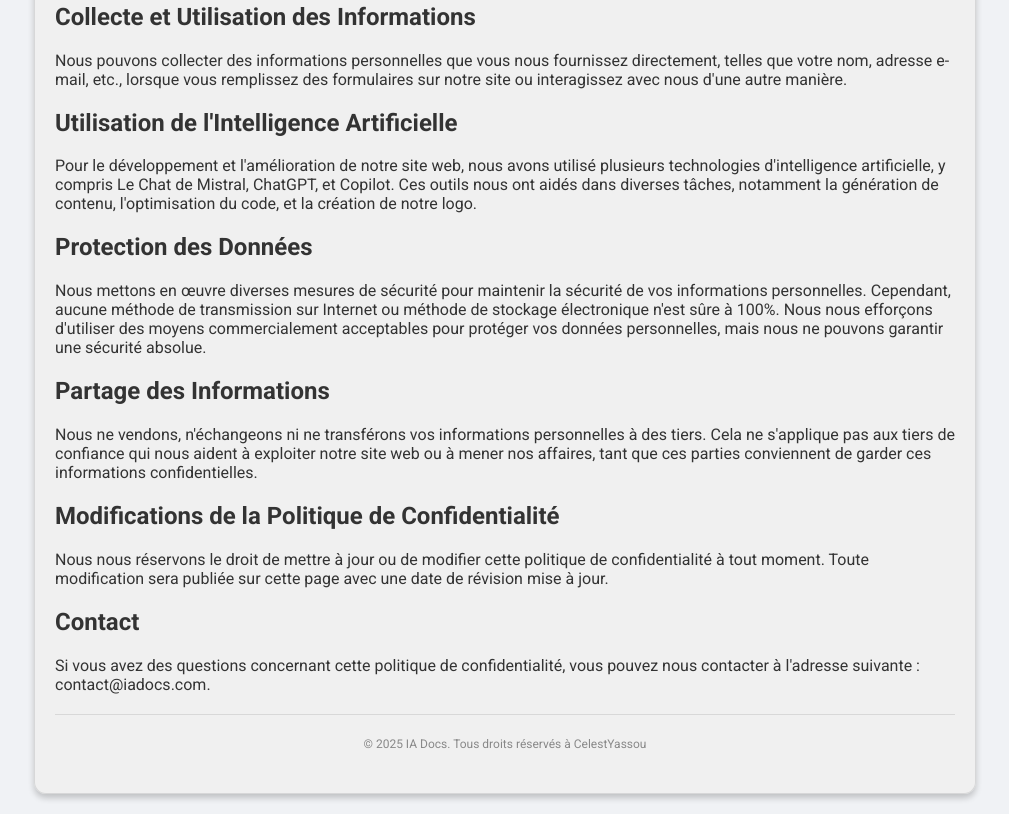
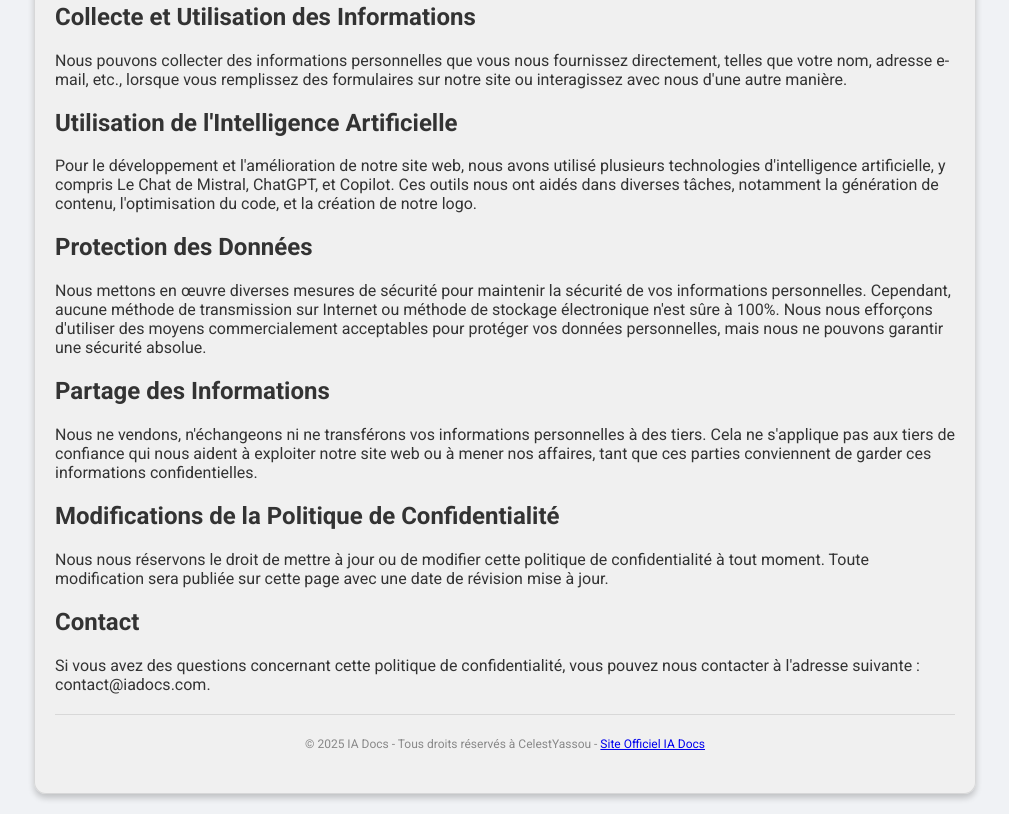
Before and after one commit to CelestYassou/IA-Docs, a plain HTML site: page Politique-de-confidentialité-et-politique-d-utilisation-générale-IA-Docs.html in a window 1280 px wide. Shown: the part 293-1107 px from the top of the page, without its empty margins (135-1144 px from the left). Drawn offline with Linux system fonts and the light colour scheme.

Commit message:
Update Politique-de-confidentialité-et-politique-d-utilisation-générale-IA-Docs.html
Modification footer - lien hypertexte

```diff
--- a/Politique-de-confidentialité-et-politique-d-utilisation-générale-IA-Docs.html
+++ b/Politique-de-confidentialité-et-politique-d-utilisation-générale-IA-Docs.html
@@ -83,7 +83,7 @@
     <p>Si vous avez des questions concernant cette politique de confidentialité, vous pouvez nous contacter à l'adresse suivante : contact@iadocs.com.</p>
 
     <div class="document-footer">
-      <p>&copy; 2025 IA Docs. Tous droits réservés à CelestYassou</p>
+      <p>&copy; 2025 IA Docs - Tous droits réservés à CelestYassou - <a href="https://celestyassou.github.io/IA-Docs/">Site Officiel IA Docs</a></p>
     </div>
   </div>
 </body>
```
